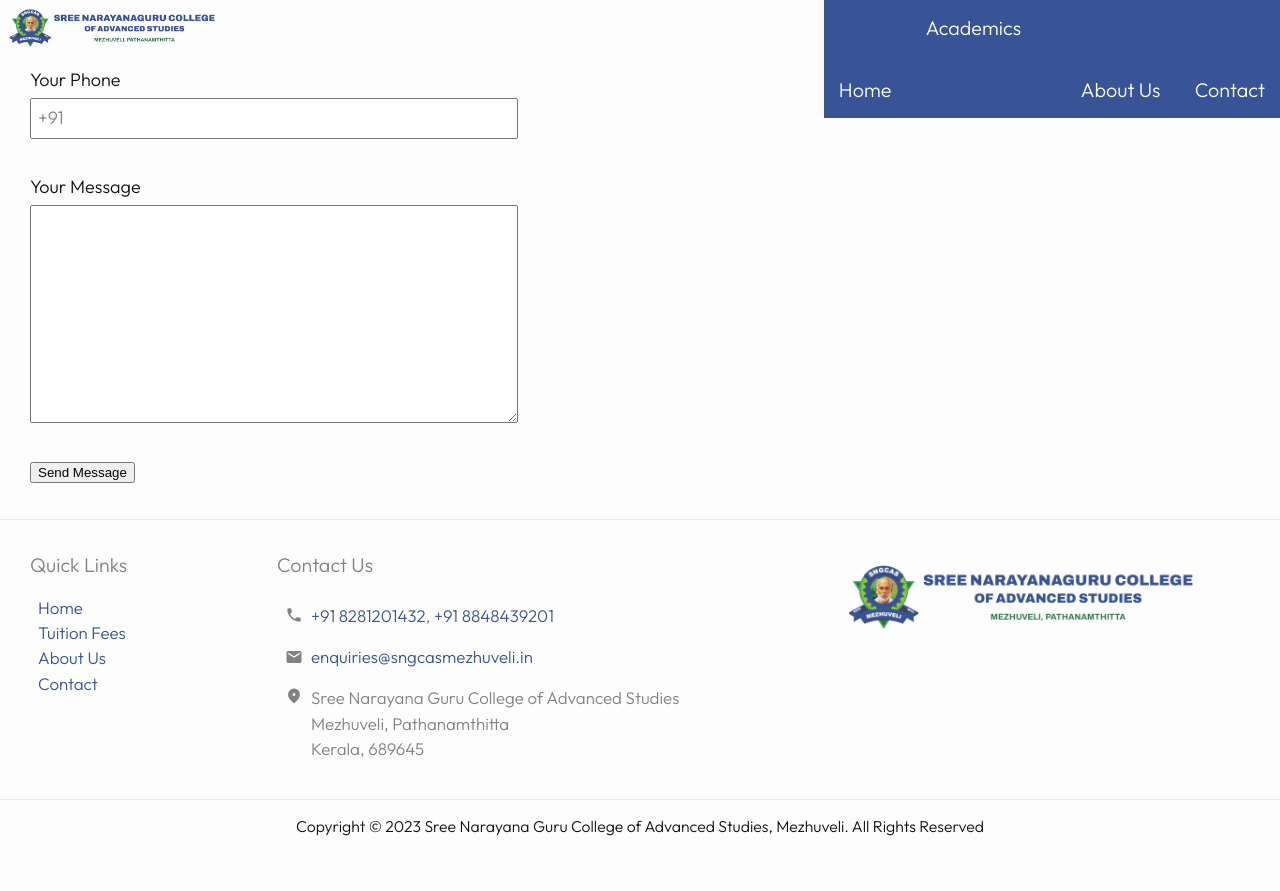
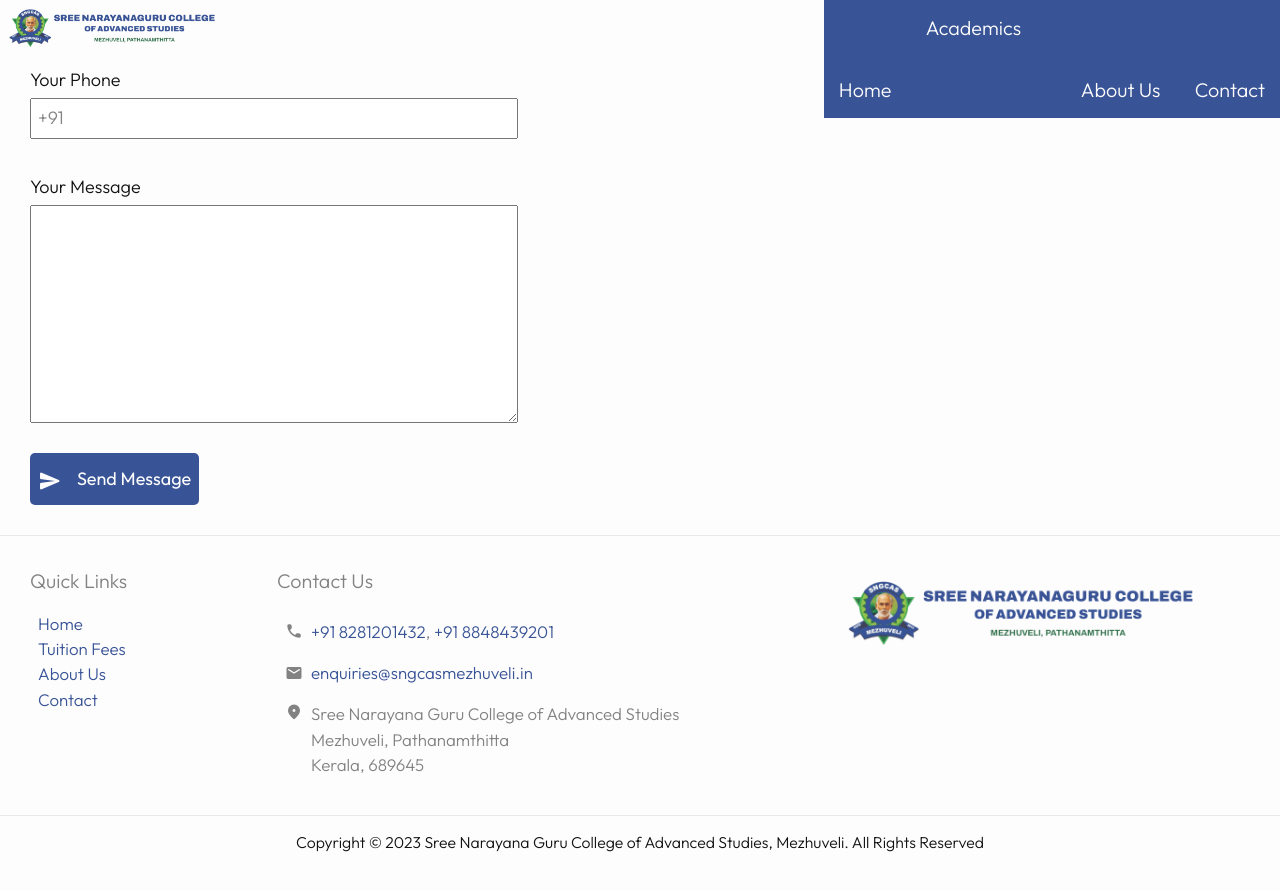
Before and after one commit to sngcasmezhuveli/sngcasmezhuveli.github.io, a Jekyll site: the page built from docs/contact.html, in a window 1280 px wide and 900 px high, scrolled down 1607 px. Shown: the top 891 px of the window. Built offline with Jekyll 4.4.1, drawn with Linux system fonts in a browser that asks for light colours.

Commit message:
contact form

```diff
--- a/docs/_sass/components/_inputs.scss
+++ b/docs/_sass/components/_inputs.scss
@@ -7,38 +7,41 @@ input,
   box-sizing: border-box;
   resize: vertical;
   font-size: $base-font-size;
+
+}
+button{
+    padding: 8px;
     &[type="submit"] {
+        line-height:$base-line-height;
+vertical-align:middle;
         background-color: $brand-color;
         color: $background-color;
         outline: none;
         border: none;
         border-radius: 5px;
         width: fit-content;
+        font-size: $base-font-size;
+        i{
+
+            display: inline;
+            margin-right: calc(#{$spacing-unit} /2 );
+            vertical-align:middle;
+        }
+        font-family: $base-font-family;
       }
 }
-.prefixed-input{
+.prefixed-input {
   display: block;
   position: relative;
-input{
+  input {
     display: inline;
     padding-left: $base-font-size * 2;
   }
-span{
-
+  span {
     display: block;
     padding: 2px 0 0 8px;
     left: 0;
     position: absolute;
     color: $grey-color;
-}/* Chrome, Safari, Edge, Opera */
-input::-webkit-outer-spin-button,
-input::-webkit-inner-spin-button {
-  -webkit-appearance: none;
-  margin: 0;
-}
-
-/* Firefox */
-input[type=number] {
-  -moz-appearance: textfield;
   }
 }
--- a/docs/assets/js/javascript.js
+++ b/docs/assets/js/javascript.js
@@ -68,7 +68,7 @@ document.addEventListener("DOMContentLoaded", function () {
       senderEmail = $("sender-email").value
       senderPhone = $("sender-phone").value
       queryMessage = $("query-message").value
-      Email.send({
+      /*Email.send({
         SecureToken : "ce13e120-37e5-4916-8bc5-4c0ac9a9ec70",
         To : 'lafleurvioletblog@gmail.com',
         From : "sngcasmcf@gmail.com",
@@ -76,7 +76,7 @@ document.addEventListener("DOMContentLoaded", function () {
         Body : "New query received.<br /> sender: "+senderName + "<br /> email: <a href=\"mailto:"+senderEmail+"\">"+senderEmail+"</a> <br /> Phone: "+senderPhone + "<br /> message: <br /> "+ queryMessage + "<br /> <i>NB: Please do not reply to this email. Only reply to the sender.</i>"
     }).then(
       message => alert(message)
-    );
+    );*/
 
     })
   }
--- a/docs/contact.html
+++ b/docs/contact.html
@@ -64,10 +64,9 @@ image: /assets/contact-us.jpg
         <label>Your E-mail id</label>
         <input type="email" required id="sender-email">
         <label>Your Phone</label>
-        <div class="prefixed-input" ><span>+91</span><input type="number" required id="sender-phone"></div>
+        <div class="prefixed-input" ><span>+91</span><input type="tel" required id="sender-phone" pattern="[0-9]{10}"></div>
         <label>Your Message</label>
-        <textarea id="query-message" name="query-message" rows="10" cols="50" required>
-    </textarea>
-        <button type="submit">Send Message</button>
+        <textarea id="query-message" name="query-message" rows="10" cols="50" required></textarea>
+        <button type="submit"><i class="material-icons-round">send</i>Send Message</button>
     </form>
 </div>
```
Lines whose indentation alone changed are shown as unchanged.
